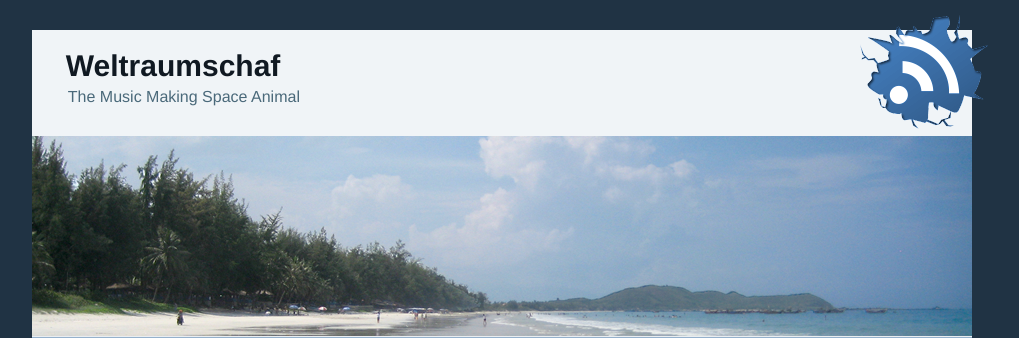
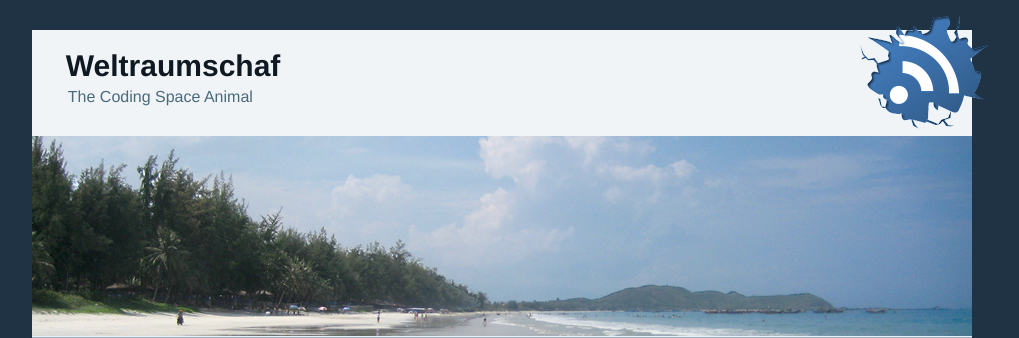
Before and after one commit to Weltraumschaf/weltraumschaf.github.io, a Jekyll site: the page built from index.html, in a window 1280 px wide. Shown: the top 338 px of the page, without its empty margins (138-1157 px from the left). Built offline with Jekyll 4.4.1, drawn with Linux system fonts in a browser that asks for light colours.

Commit message:
Change description.

```diff
--- a/_config.yml
+++ b/_config.yml
@@ -6,7 +6,7 @@
 name: Weltraumschaf
 
 # Short bio or description (displayed in the header)
-description: The Music Making Space Animal
+description: The Coding Space Animal
 
 # URL of your avatar or profile pic (you could use your GitHub profile pic)
 avatar:
@@ -45,10 +45,6 @@ url: http://weltraumschaf.github.io/
 # then add in the baseurl here, like this: "/repository-name"
 baseurl: ""
 
-#
-# !! You don't need to change any of the configuration flags below !!
-#
-
 markdown: kramdown
 highlighter: pygments
 permalink: /:title/
@@ -59,7 +55,7 @@ version: v1.0.0
 # Set the Sass partials directory, as we're using @imports
 sass:
   sass_dir: _scss
-  style: :expanded # You might prefer to minify using :compressed
+  style: :compressed # You might prefer to minify using :compressed
 
 # Use the following plug-ins
 gems:
```
